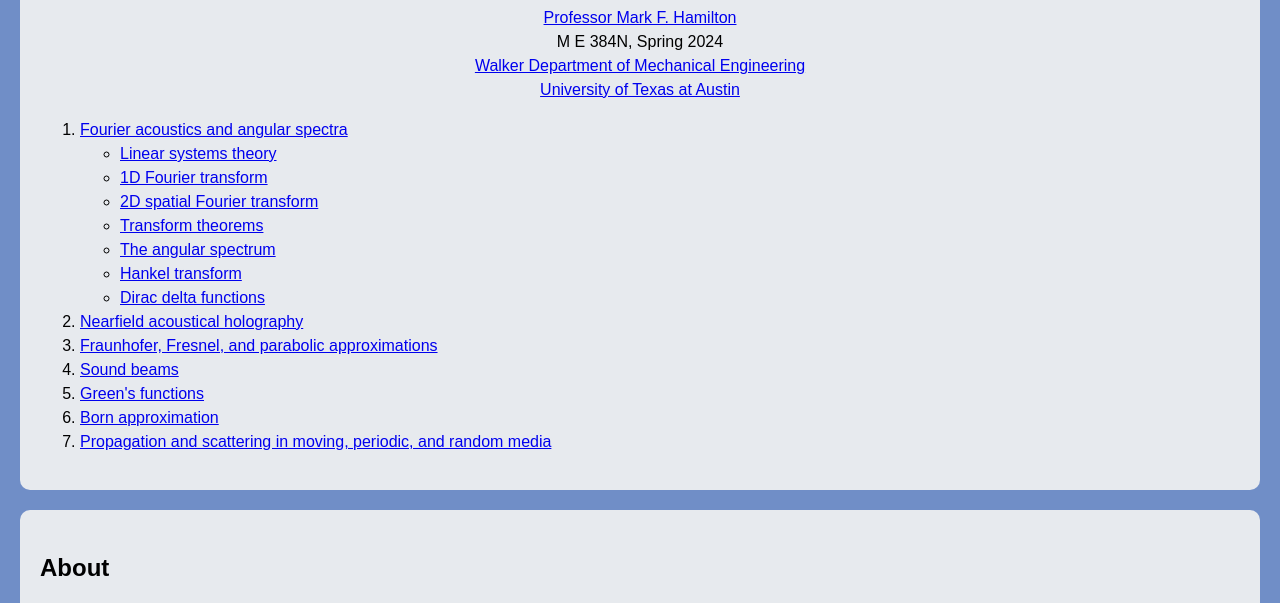
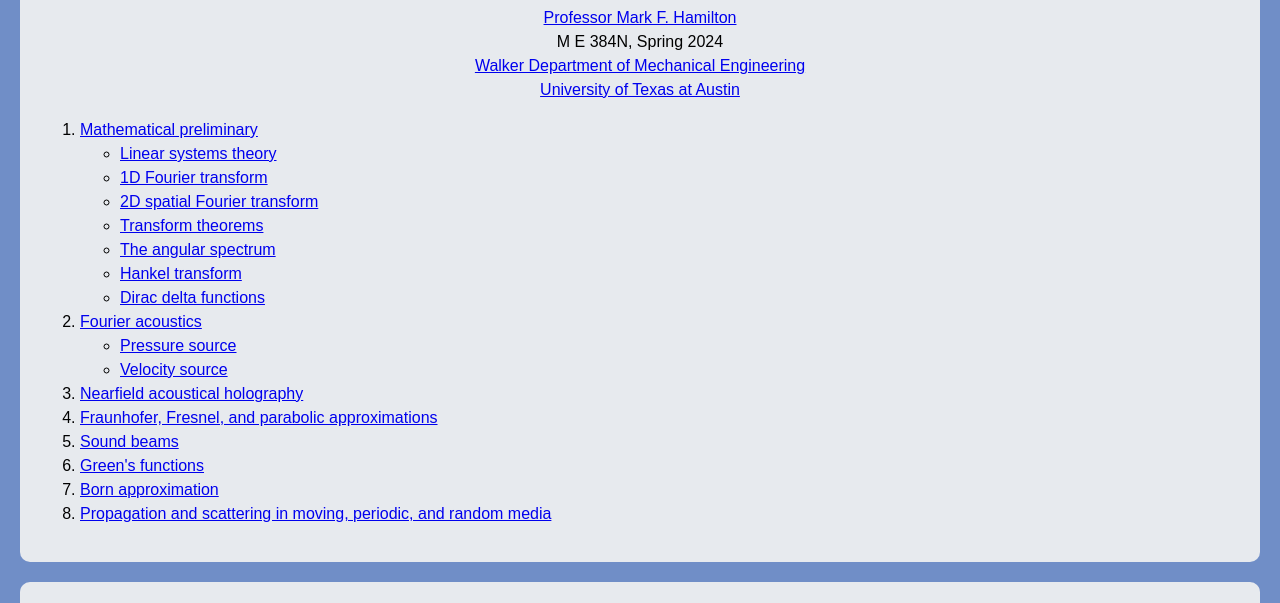
Before and after one commit to chiragokani/wave, a plain HTML site: page index.html in a window 1280 px wide. Shown: the part 175-778 px from the top of the page. Drawn offline with nearby package versions, Linux system fonts and the light colour scheme.

Commit message:
Update index.html

```diff
--- a/index.html
+++ b/index.html
@@ -138,7 +138,7 @@ window.MathJax = {
 <p align="middle"><a href="https://www.me.utexas.edu/people/faculty-directory/hamilton" target="_blank" rel="noopener noreferrer">Professor Mark F. Hamilton</a><br>M E 384N, Spring 2024 <!--<br><a href="https://texasacoustics.org/Texas Acoustics" target="_blank" rel="noopener noreferrer">Texas Acoustics</a>--><br> <a href="https://www.me.utexas.edu/" target="_blank" rel="noopener noreferrer">Walker Department of Mechanical Engineering</a> <br> <!--<a href="https://cockrell.utexas.edu/" target="_blank" rel="noopener noreferrer">Cockrell School of Engineering</a> <br> --> <a href="https://www.utexas.edu/" target="_blank" rel="noopener noreferrer">University of Texas at Austin</a> <br></p>
 
 <ol>
-<li><a href="1.html">Fourier acoustics and angular spectra</a></li>
+<li><a href="1.html">Mathematical preliminary</a></li>
 <ul>
 <li><a href="1.html#linear">Linear systems theory</a></li>
 <li><a href="1.html#1D">1D Fourier transform</a></li>
@@ -147,6 +147,12 @@ window.MathJax = {
 <li><a href="1.html#angspec">The angular spectrum</a></li>
 <li><a href="1.html#Hankel">Hankel transform</a></li>
 <li><a href="1.html#Dirac">Dirac delta functions</a></li>
+</ul>
+
+<li><a href="2.html">Fourier acoustics</a></li>
+<ul>
+<li><a href="2.html#pressuresource">Pressure source</a></li>
+<li><a href="2.html#velocitysource">Velocity source</a></li>
 </ul>
 
 <li><a href="2.html">Nearfield acoustical holography</a></li>
```
